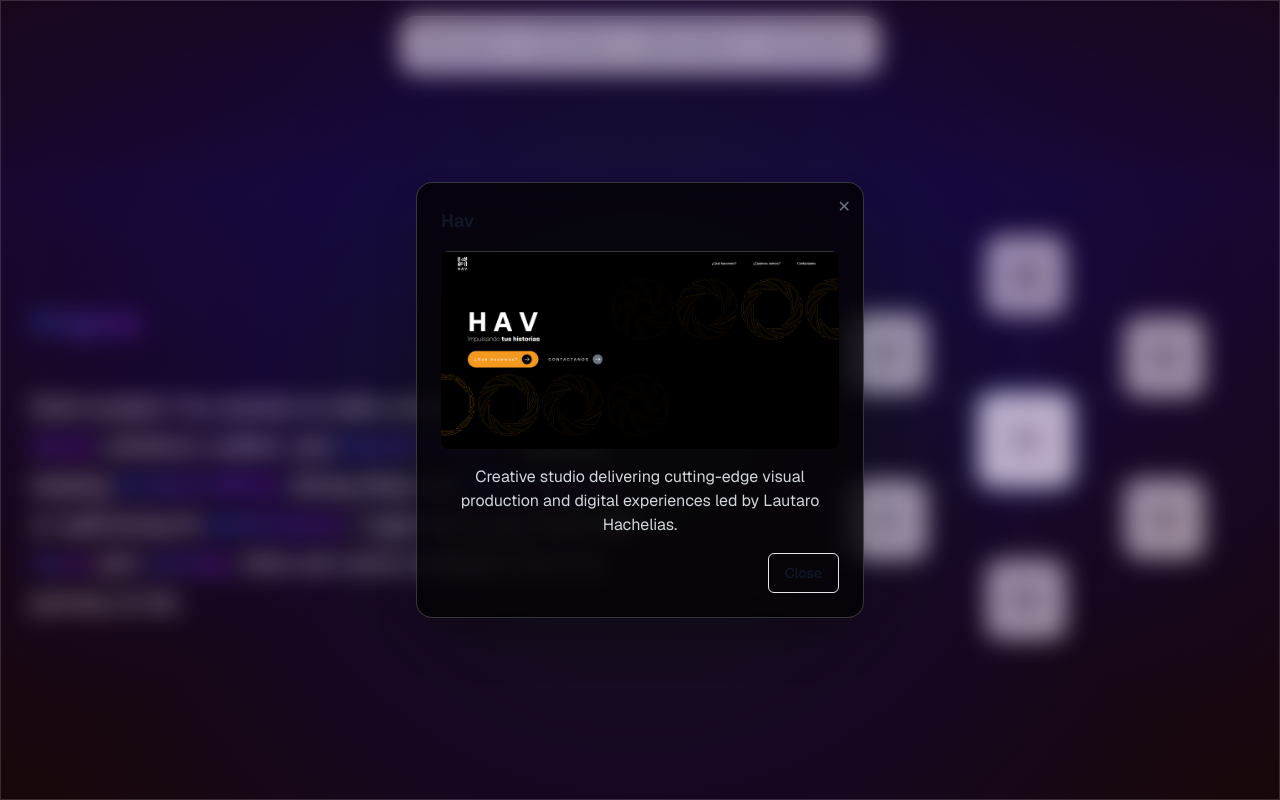
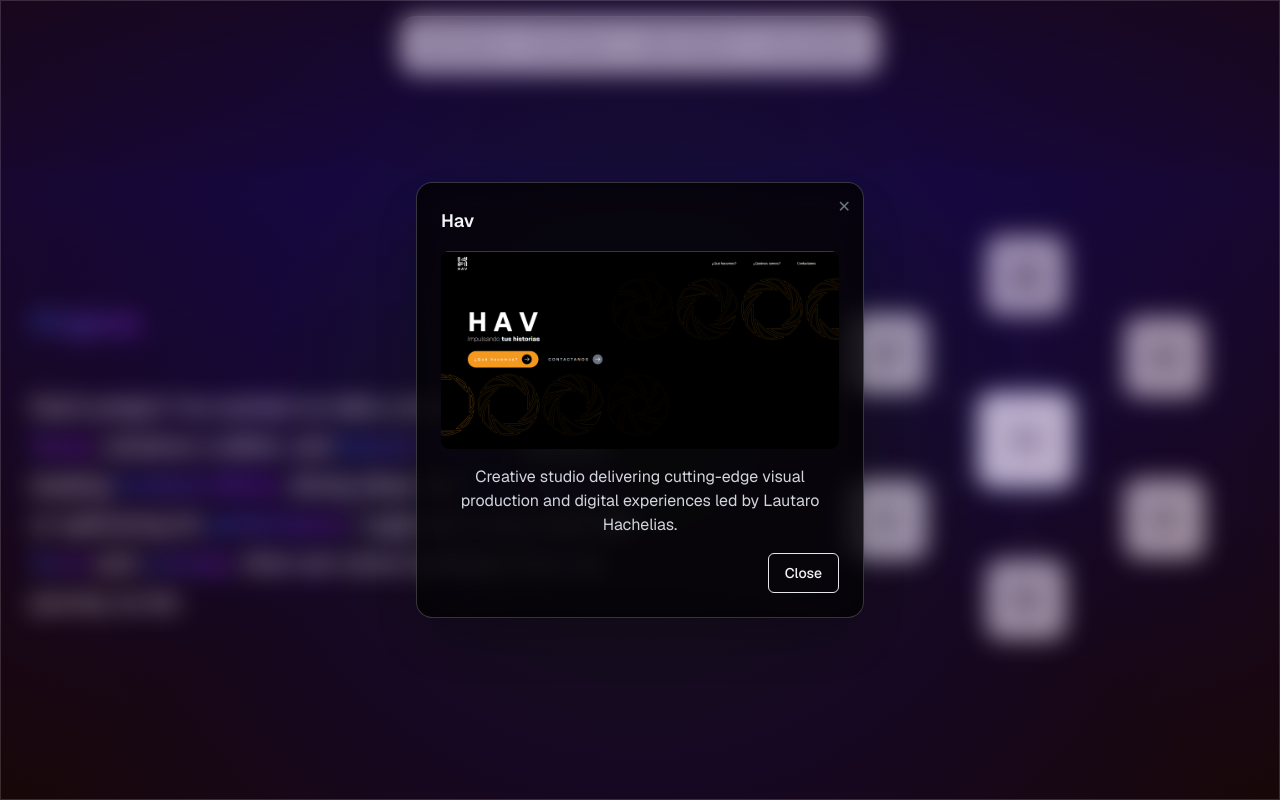
Before and after one commit to maramayo95/portfolio, a Next.js app: page / in a window 1280 px wide. Both pictures are taken after a click on the element 927 px from the left and 1830 px from the top of the page. Shown: the part 1430-2230 px from the top of the page. Built offline with nearby package versions, Linux system fonts and the light colour scheme.

Commit message:
fix: Update text color in Modal component for improved readability

```diff
--- a/app/components/Modal.tsx
+++ b/app/components/Modal.tsx
@@ -79,7 +79,7 @@
     backdrop-blur-xl
     border border-white/20
     shadow-2xl
-    text-gray-900 dark:text-gray-100
+    text-gray-100
     `}
               onClick={(e) => e.stopPropagation()}
               initial={variant.initial}
@@ -87,7 +87,7 @@
               exit={variant.exit}
             >
               {title && (
-                <h3 className="text-lg font-semibold mb-4 text-gray-900 dark:text-gray-100">
+                <h3 className="text-lg font-semibold mb-4 text-gray-100">
                   {title}
                 </h3>
               )}
```
